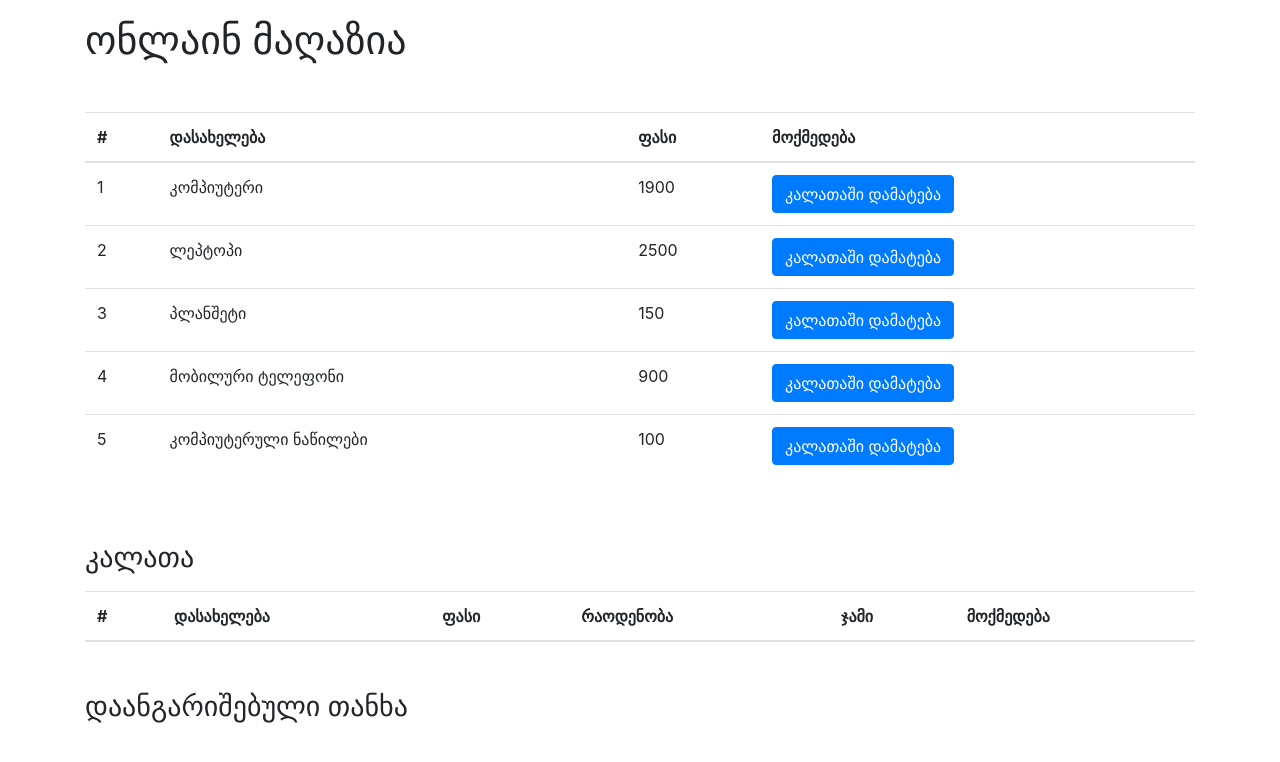
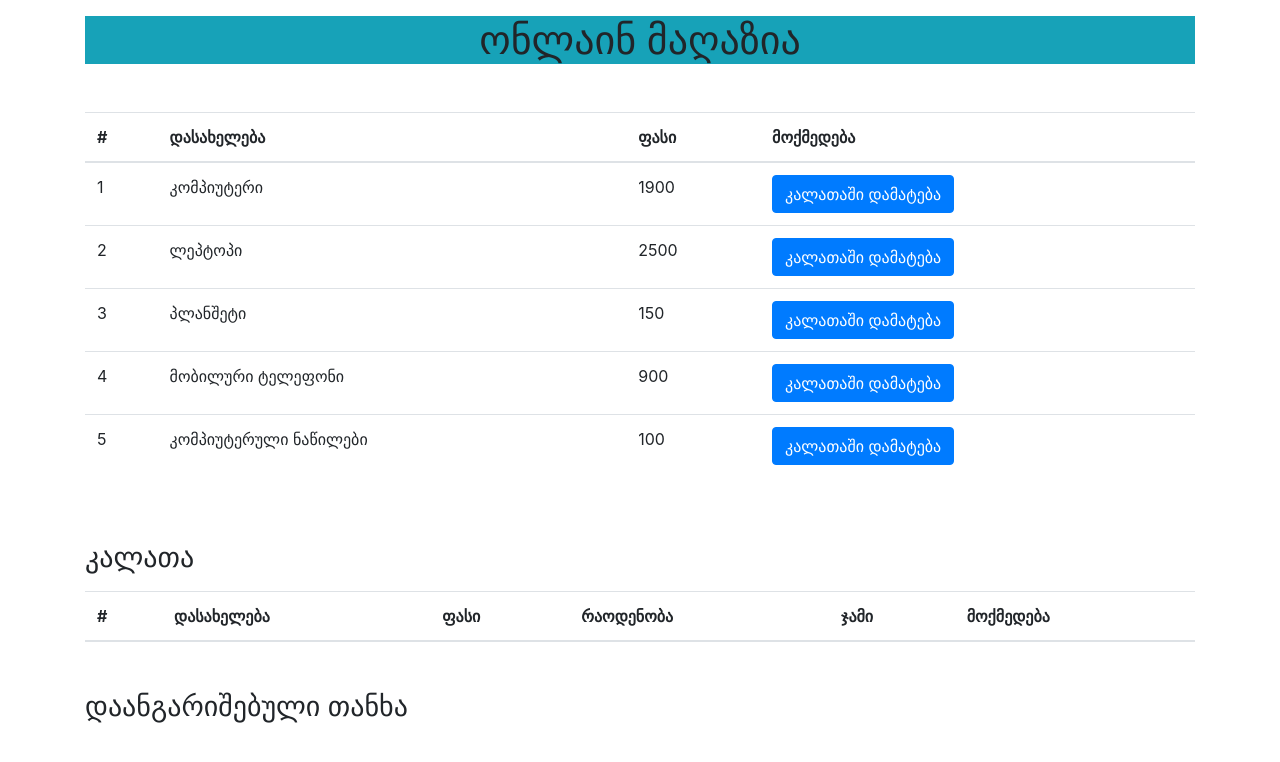
Before and after one commit to gudadzeoto/Online-Shop, a plain HTML site: page src/index.html in a window 1280 px wide. Drawn offline with nearby package versions, Linux system fonts and the light colour scheme.

Commit message:
Centralize title and add background color

```diff
--- a/src/index.html
+++ b/src/index.html
@@ -20,7 +20,7 @@
 
 <body>
 	<div class="container" id="container">
-		<h1 class="mt-3 mb-5">ონლაინ მაღაზია</h1>
+		<h1 class="mt-3 mb-5 text-center bg-info">ონლაინ მაღაზია</h1>
 		<div id="products" class="table-responsive">
 			<table class="table table-hover">
 				<thead>
```
